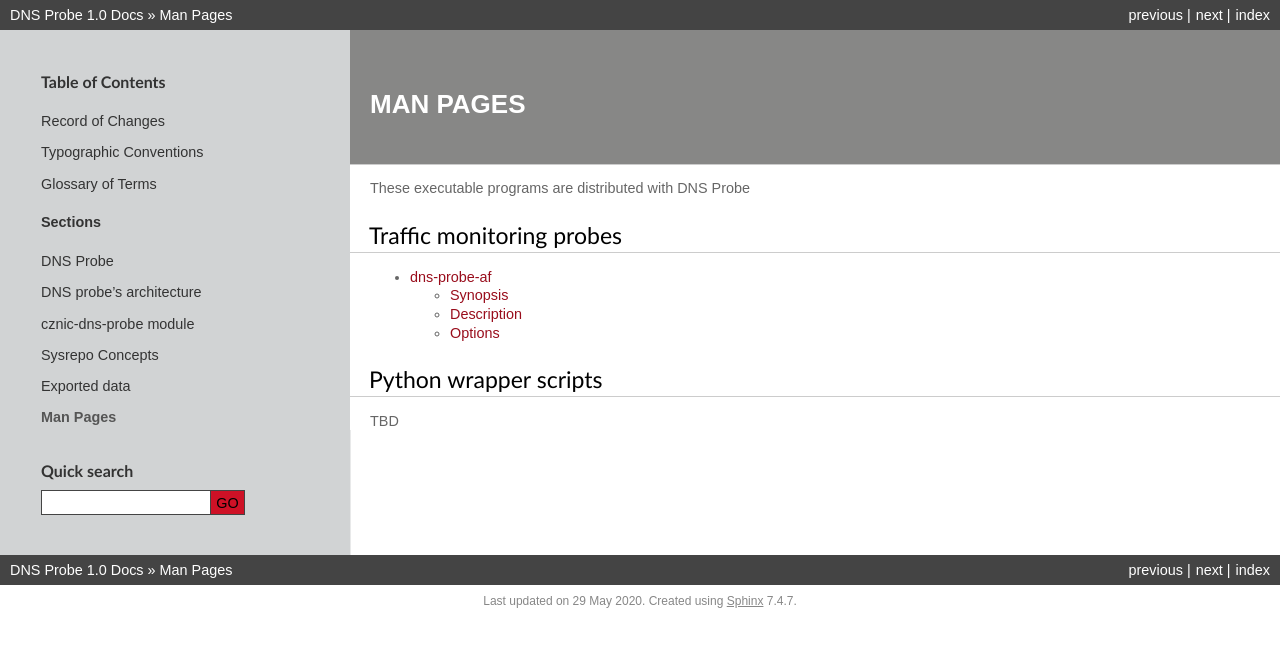
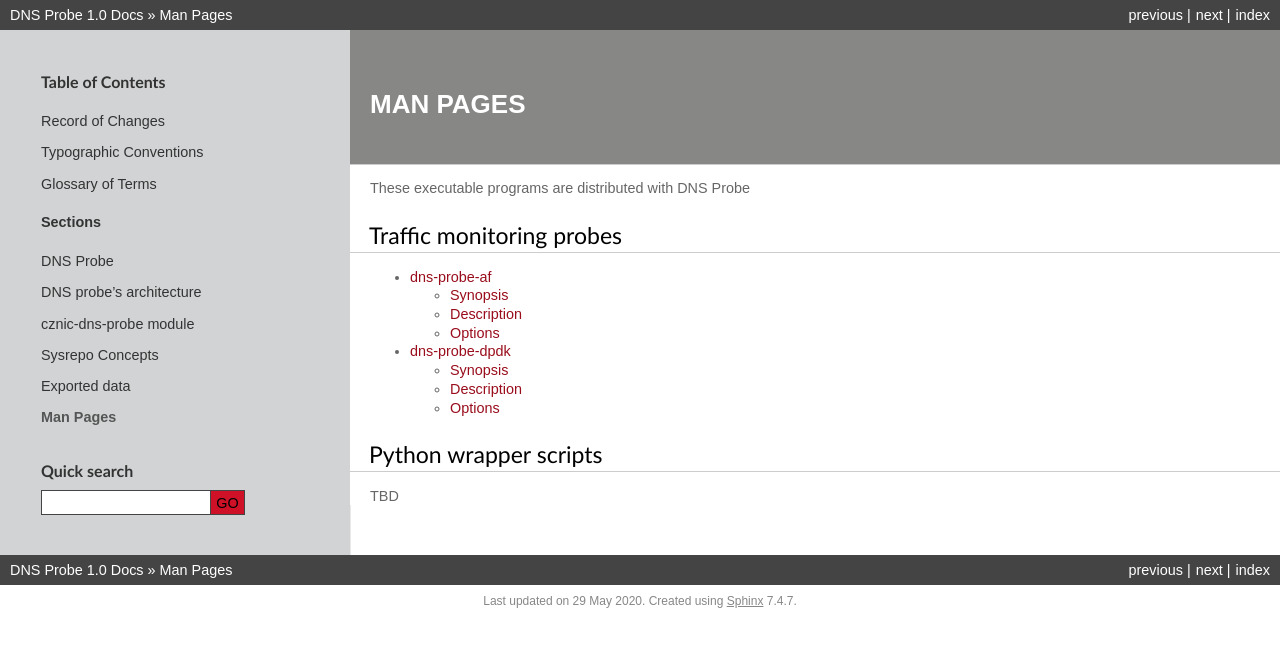
Before and after one commit to CZ-NIC/dns-probe, a Sphinx documentation site: the page built from doc/manpages/index.rst, in a window 1280 px wide. Shown: the top 647 px of the page. Built offline with Sphinx 7.4.7, drawn with Linux system fonts in a browser that asks for light colours; pages that are not in the unit, such as notebooks, are missing from menus; some of the changed lines change nothing that is shown.

Commit message:
Add manpage dns-probe-dpdk

```diff
--- a/doc/conf.py
+++ b/doc/conf.py
@@ -227,5 +227,8 @@
 man_pages = [
     ('manpages/dns-probe-af', 'dns-probe-af',
      'DNS traffic monitoring probe with AF packet backend',
-     'Pavel Doležal', 1)
+     'Pavel Doležal', 1),
+    ('manpages/dns-probe-dpdk', 'dns-probe-dpdk',
+     'DNS traffic monitoring probe with DPDK backend',
+     'Pavel Doležal', 1),
 ]
--- /dev/null
+++ b/doc/manpages/dns-probe-dpdk.rst
@@ -0,0 +1,42 @@
+.. highlight:: console
+
+==============
+dns-probe-dpdk
+==============
+
+Synopsis
+--------
+
+:program:`dns-probe-dpdk` [-i *pci_id* | -p *pcap* [-r]] [-l *logfile*] [-h]
+
+Description
+-----------
+
+:program:`dns-probe-dpdk` is a network traffic probe that captures DNS queries and corresponding responses and exports them as configurable records about individual DNS transactions.
+
+:program:`dns-probe-dpdk` can either listen on an interface or read packets from a PCAP file. The :option:`-i` and :option:`-p` options are mutually incompatible but either of them can be used repeatedly.
+
+Depending on the configuration, :program:`dns-probe-dpdk` exports the transaction records in either Parquet or C-DNS format.
+
+Options
+-------
+
+.. option:: -i pci_id
+
+   Listen on the network interface with the given PCI ID, such as ``00:1f.6``.
+
+.. option:: -p pcap
+
+   Read input from the given PCAP file.
+
+.. option:: -r
+
+   Indicates raw PCAP format.
+
+.. option:: -l logfile
+
+   Write logging messages to *logfile* instead of standard output.
+
+.. option:: -h
+
+   Print help message and exit.
--- a/doc/manpages/index.rst
+++ b/doc/manpages/index.rst
@@ -11,6 +11,7 @@
    :maxdepth: 3
 
    dns-probe-af
+   dns-probe-dpdk
 
 Python wrapper scripts
 ----------------------
```
